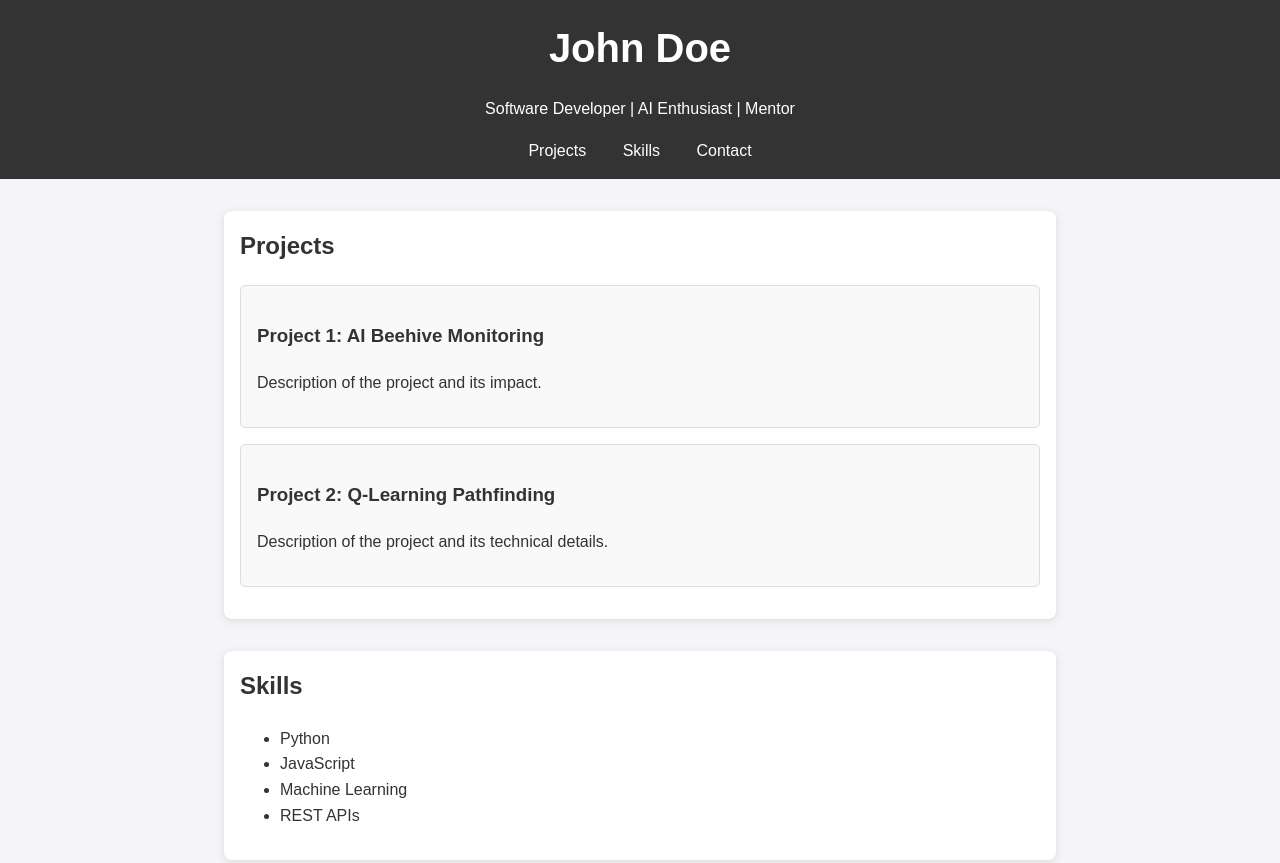
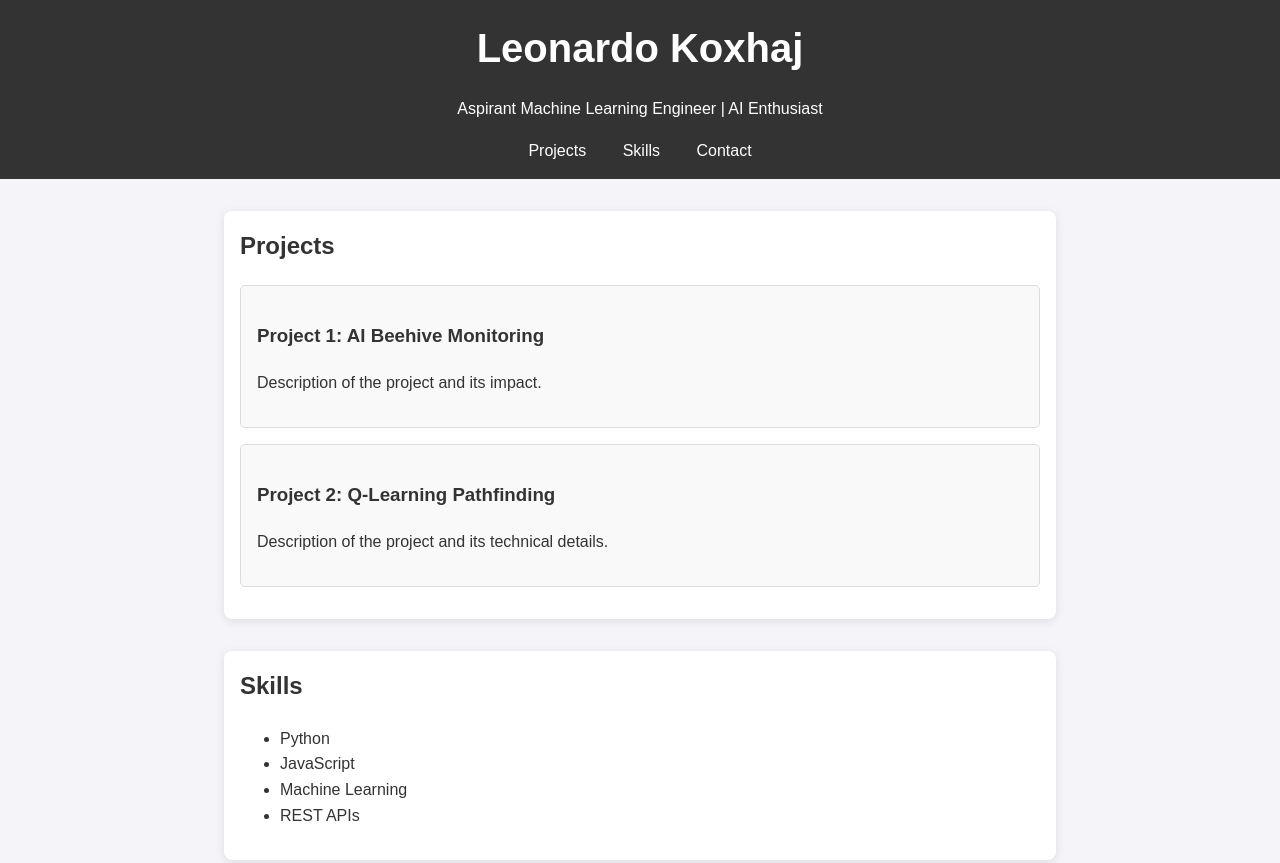
Before and after one commit to LeonardoKoxa/portfolio, a plain HTML site: page index.html in a window 1280 px wide. Shown: the top 863 px of the page. Drawn offline with Linux system fonts and the light colour scheme.

Commit message:
Update index.html

```diff
--- a/index.html
+++ b/index.html
@@ -68,8 +68,8 @@
 </head>
 <body>
     <header>
-        <h1>John Doe</h1>
-        <p>Software Developer | AI Enthusiast | Mentor</p>
+        <h1>Leonardo Koxhaj</h1>
+        <p>Aspirant Machine Learning Engineer | AI Enthusiast</p>
         <nav>
             <a href="#projects">Projects</a>
             <a href="#skills">Skills</a>
```
